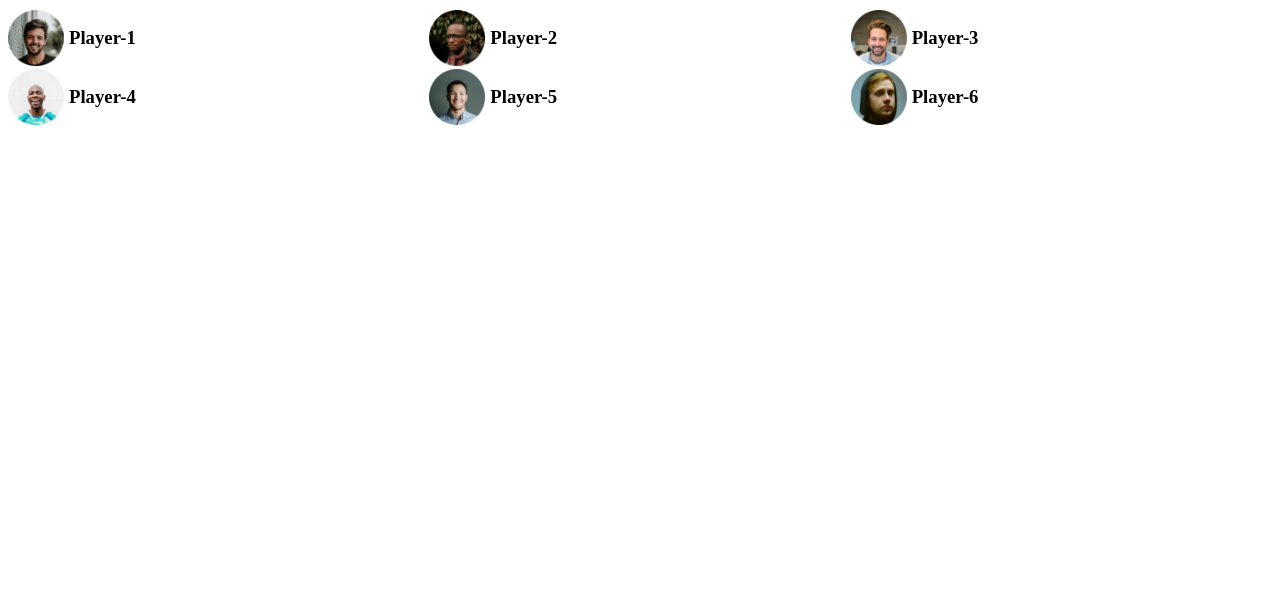
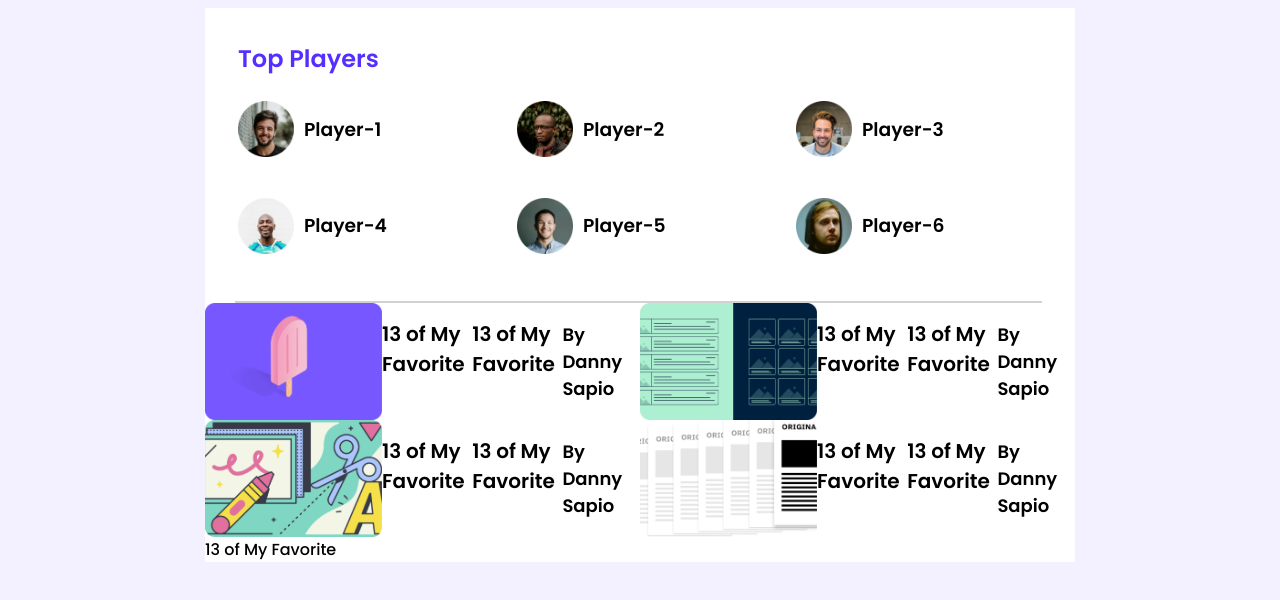
Before and after one commit to Arafatlsn37/Leader-Board-Project, a plain HTML site: page index.html in a window 1280 px wide. Drawn offline with Linux system fonts and the light colour scheme.

Commit message:
top-players finished

```diff
--- a/CSS/style.css
+++ b/CSS/style.css
@@ -1,15 +1,72 @@
+/* font family  */
+@import url('https://fonts.googleapis.com/css2?family=Poppins:ital,wght@0,300;0,500;0,600;1,400;1,500&display=swap');
+
+/*  */
+*{
+  font-family: 'Poppins', sans-serif;
+}
+body{
+  background: #F3F1FF;
+}
+main{
+  display: flex;
+  justify-content: center;
+}
+
+        /* .top-players */
+
+.container{
+  width: 870px;
+  background: #FFFFFF;
+  ;
+}
+.top-players{
+  padding: 30px 0 42px 33px;
+}
+.section-title{
+  color: #562EFF;
+  font-size: 24px;
+  margin-top: 3px;
+
+}
 .players{
   display: grid;
-  grid-template-columns: repeat(3, 1fr )
+  grid-template-columns: repeat(3, 1fr);
+  grid-row-gap: 30px;
 }
 .player{
   display: flex;
   align-items: center;
 }
-.player h3{
-  margin-left: 5px;
-}
 .player img{
   width: 56px;
   height: 56px;
 }
+.player h3{
+  margin-left: 10px;
+}
+hr{
+  border: 1px solid #D1D1D1;
+  margin: 0 33px 0 30px;
+}
+
+      /* top-blog */
+
+.blog{
+  display: grid;
+  grid-template-columns: repeat(2, 1fr);
+}
+.blog-child{
+  display: flex;
+}
+.blog-child img{
+  width: 177px;
+  height: 117px;
+}
+.blog-title{
+  display: block;
+  font-size: 20px;
+}
+.blog-credit{
+  font-size: 18px;
+}
--- a/index.html
+++ b/index.html
@@ -8,16 +8,12 @@
   <link rel="stylesheet" href="CSS/style.css">
 </head>
 <body>
-  <!-- header-start -->
-  <header>
-    <nav>
-
-    </nav>
-  </header>
-  <!-- start-main  -->
+  <header></header>
   <main>
-    <!-- top player  -->
-    <section class="players">
+    <section class="container">
+      <div class="top-players">
+        <h2 class="section-title">Top Players</h2>
+        <div class="players">
           <div class="player">
             <img src="images/players/player-1.png" alt="">
             <h3>Player-1</h3>
@@ -42,6 +38,37 @@
             <img src="images/players/player-6.png" alt="">
             <h3>Player-6</h3>
           </div>
+        </div>
+      </div>
+      <hr>
+      <div class="top-blog">
+        <div class="blog">
+          <div class="blog-child">
+            <img src="images/blogs/blog-1.png" alt="">
+            <h2 class="blog-title">13 of My Favorite</h2>
+            <h2 class="blog-title">13 of My Favorite</h2>
+            <h3 class="blog-credit">By Danny Sapio</h3>
+          </div>
+          <div class="blog-child">
+            <img src="images/blogs/blog-2.png" alt="">
+            <h2 class="blog-title">13 of My Favorite</h2>
+            <h2 class="blog-title">13 of My Favorite</h2>
+            <h3 class="blog-credit">By Danny Sapio</h3>
+          </div>
+          <div class="blog-child">
+            <img src="images/blogs/blog-3.png" alt="">
+            <h2 class="blog-title">13 of My Favorite</h2>
+            <h2 class="blog-title">13 of My Favorite</h2>
+            <h3 class="blog-credit">By Danny Sapio</h3>
+          </div>
+          <div class="blog-child">
+            <img src="images/blogs/blog-4.png" alt="">
+            <h2 class="blog-title">13 of My Favorite</h2>
+            <h2 class="blog-title">13 of My Favorite</h2>
+            <h3 class="blog-credit">By Danny Sapio</h3>
+          </div>
+        </div>13 of My Favorite
+      </div>
     </section>
   </main>
 </body>
```
Lines whose indentation alone changed are shown as unchanged.
